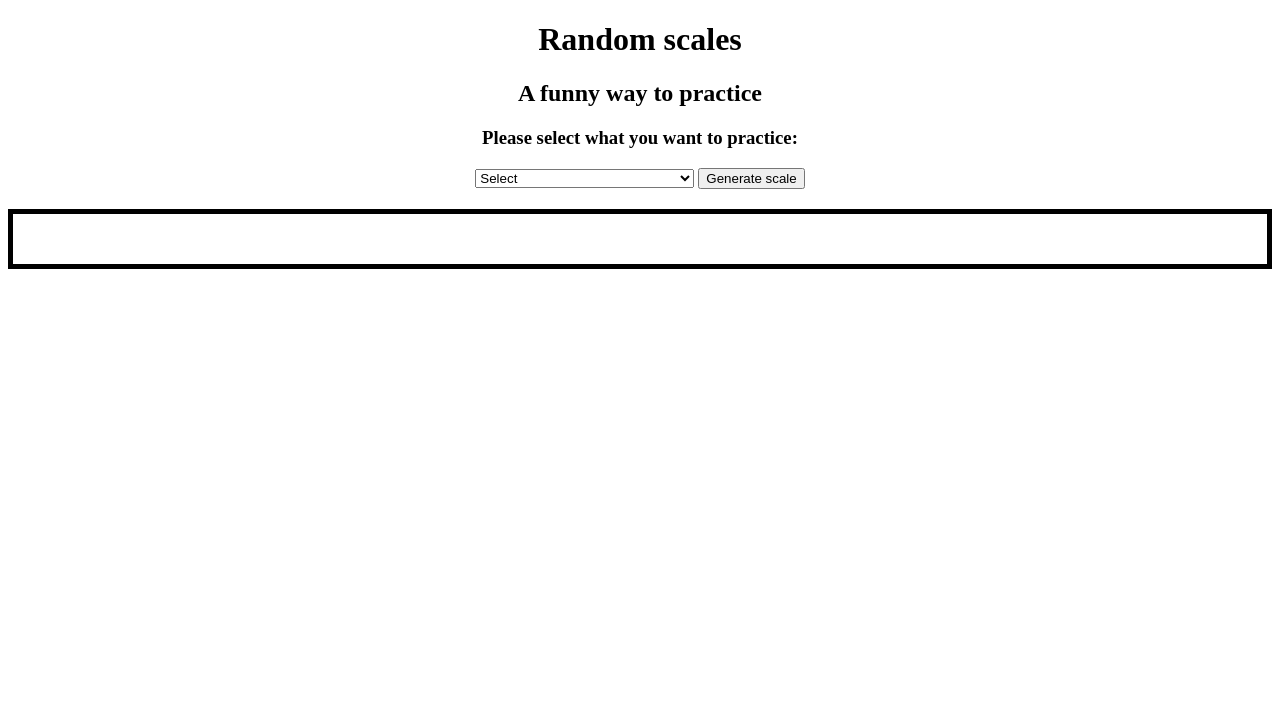
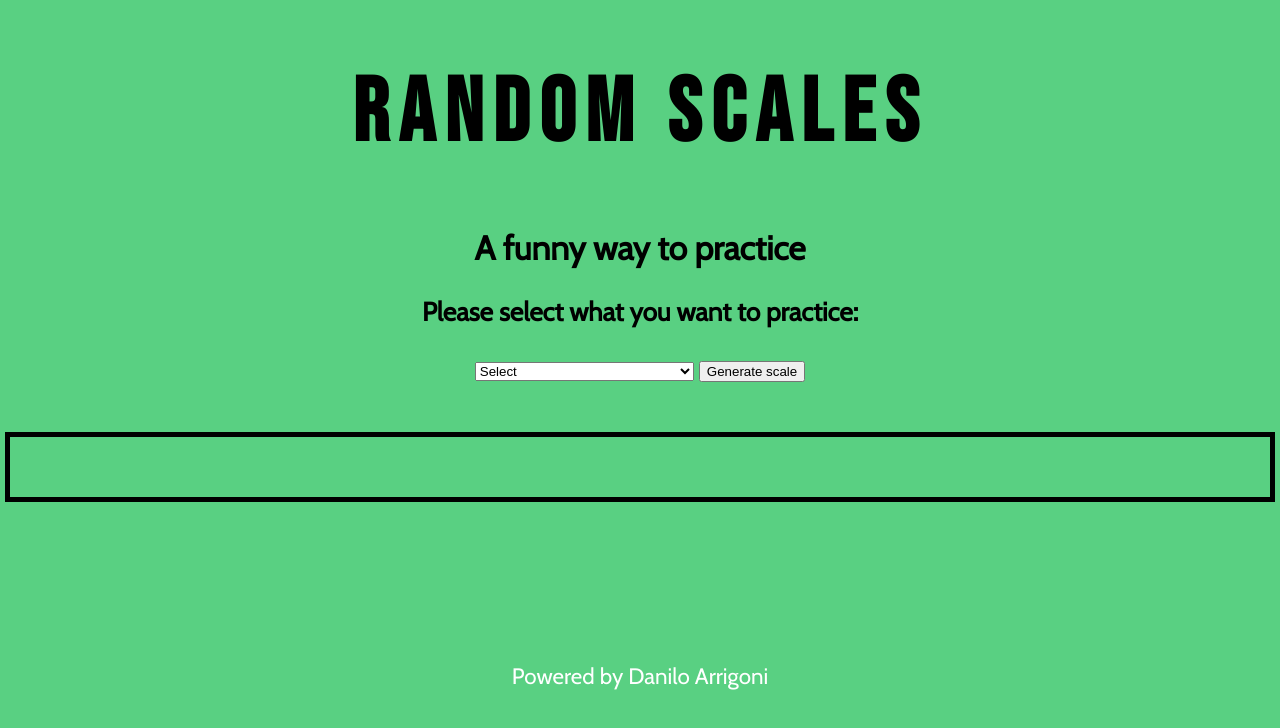
Before and after one commit to DaniloArrigoni/coursera-test, a plain HTML site: page Random Scales/index.html in a window 1280 px wide. Drawn offline with nearby package versions, Linux system fonts and the light colour scheme.

Commit message:
update 1.1

```diff
--- a/Random Scales/index.html
+++ b/Random Scales/index.html
@@ -5,11 +5,14 @@
     <meta http-equiv="X-UA-Compatible" content="IE=edge">
     <meta name="viewport" content="width=device-width, initial-scale=1.0">
     <link rel="stylesheet" href="style.css">
+    <link rel="preconnect" href="https://fonts.googleapis.com">
+    <link rel="preconnect" href="https://fonts.gstatic.com" crossorigin>
+    <link href="https://fonts.googleapis.com/css2?family=Bebas+Neue&family=Cabin:ital@0;1&display=swap" rel="stylesheet">
     <script src="script.js"></script>
     <title>Document</title>
 </head>
 <body>
-    <h1>Random scales</h1>
+    <h1 class="main-title">Random scales</h1>
     <h2>A funny way to practice</h2>
     <h3>Please select what you want to practice:</h3>
     <select name="" id="selector">
@@ -23,5 +26,9 @@
     <div id="display"></div>
     <div id="suggest"></div>
 
+    <footer>
+        <div class="copyright">Powered by Danilo Arrigoni</div>
+    </footer>
+
 </body>
 </html>
--- a/Random Scales/style.css
+++ b/Random Scales/style.css
@@ -1,9 +1,34 @@
 body{
     text-align: center;
+    font-size: 1.4em;
+    box-sizing: border-box;
+    margin: 0;
+    background-color: #59D082;
+    font-family: 'Cabin', sans-serif;
+}
+
+.main-title{
+    text-transform: uppercase;
+    letter-spacing: 10px;
+    font-size: 4em;
+    font-family: 'Bebas Neue', sans-serif;
 }
 
 #display{
     border: 5px solid black;
+    margin-left: 5px;
+    margin-right: 5px;
+    margin-top: 50px;
+    padding: 5px;
+    height: 50px;
+    color: rgb(255, 250, 250);
+}
+
+#suggest{
+    font-style: italic;
     margin-top: 20px;
-    height: 50px;
+    height: 140px;
 }
+.copyright{
+    color:white;
+}
```
